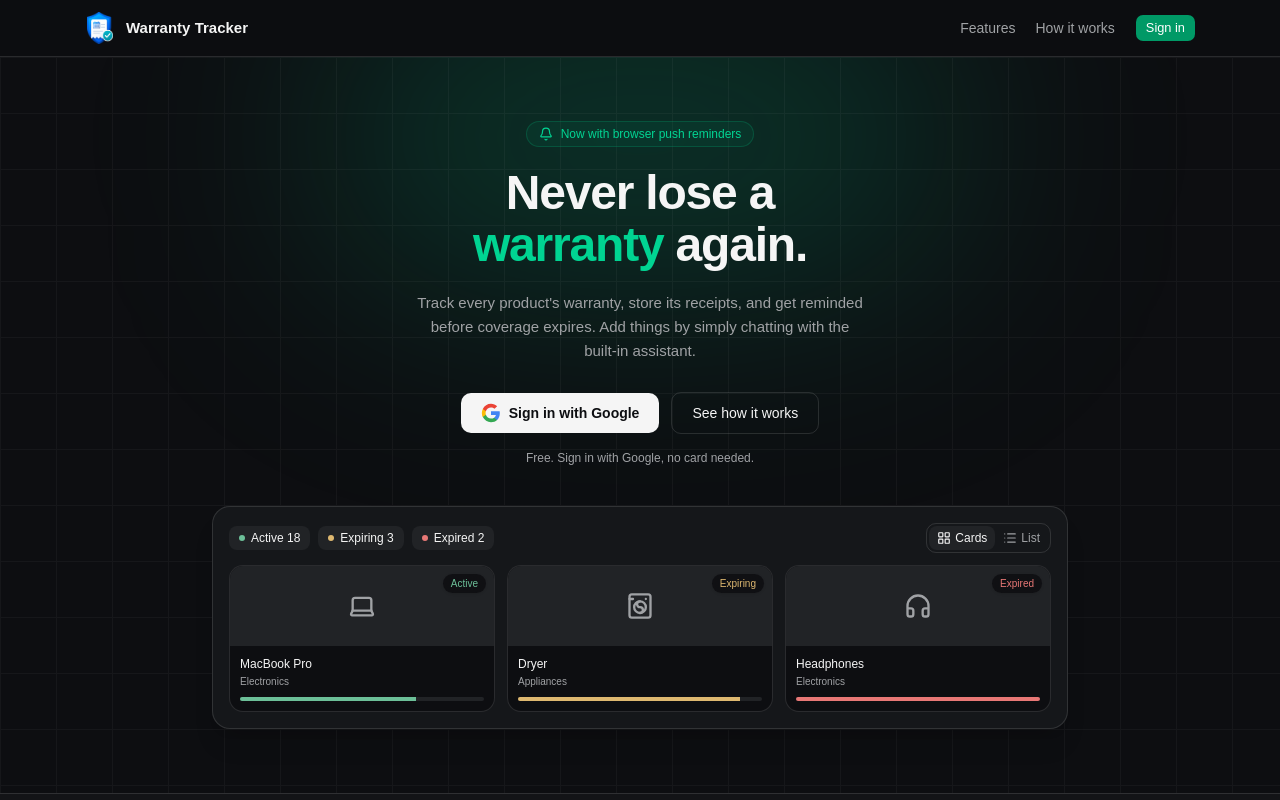
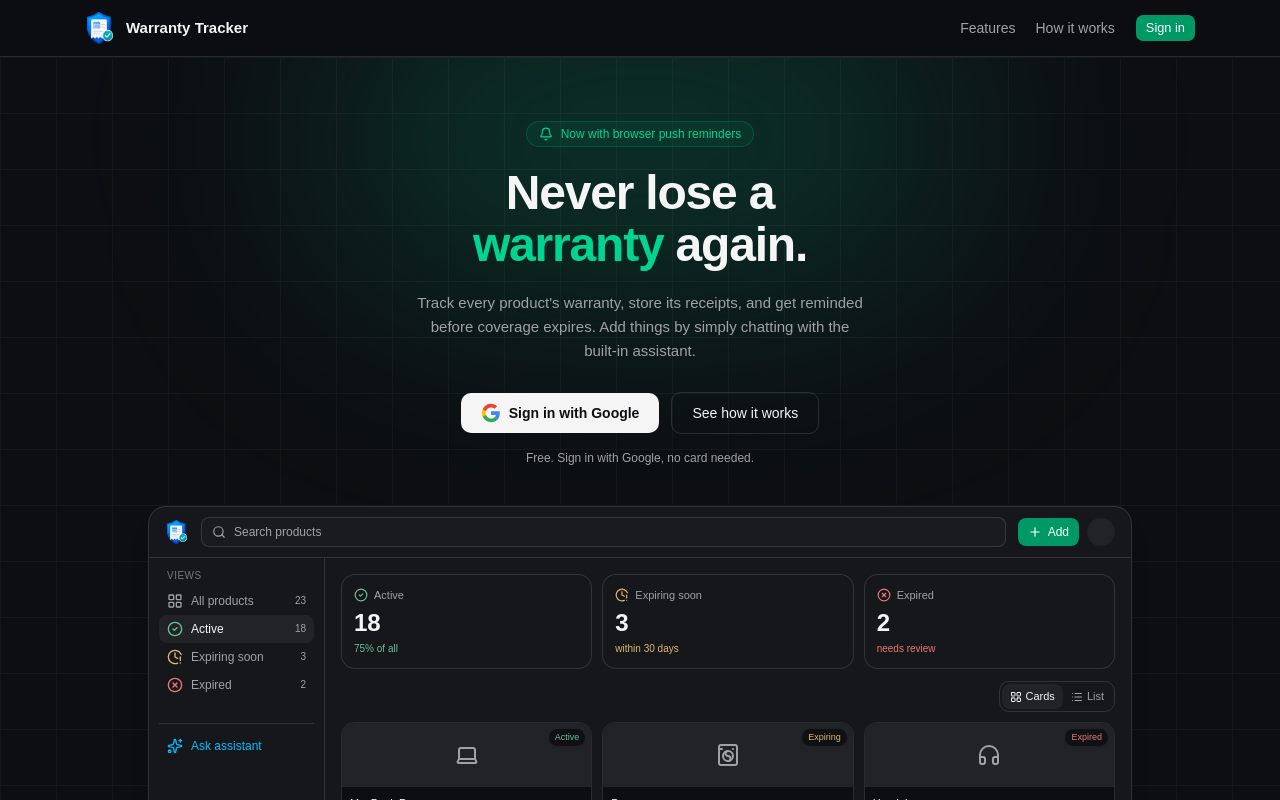
Before and after one commit to asaf27064/warranty-tracker, a React (Vite) app in the folder frontend/: page / in a window 1280 px wide. Shown: the top 800 px of the page. Built offline with nearby package versions, Linux system fonts and the light colour scheme; no server answers.

Commit message:
feat(landing): make the dashboard visual mirror the real app
Rebuild the hero dashboard into a faithful mini-app: top bar with search and
Add, a Views sidebar with colored status icons and counts plus Ask assistant,
the three stat cards, and the real top-image product card style.

```diff
--- a/frontend/src/pages/LandingPage.tsx
+++ b/frontend/src/pages/LandingPage.tsx
@@ -12,6 +12,11 @@ import {
   Tv,
   LayoutGrid,
   List,
+  CircleCheck,
+  ClockAlert,
+  CircleX,
+  Plus,
+  Calendar,
   Receipt,
   Check,
   FileText,
@@ -134,36 +139,89 @@ const LandingPage = () => {
           <p className="mt-4 text-xs text-muted-foreground">Free. Sign in with Google, no card needed.</p>
         </motion.div>
 
-        <div className="relative mx-auto max-w-4xl px-5 pb-16">
-          <Reveal className="rounded-2xl border border-border bg-card p-3 shadow-xl sm:p-4">
-            <div className="mb-3 flex items-center justify-between">
-              <div className="flex flex-wrap gap-2">
-                <span className="inline-flex items-center gap-1.5 rounded-md bg-muted px-2.5 py-1 text-xs"><span className="h-1.5 w-1.5 rounded-full bg-[var(--status-active)]" /> Active 18</span>
-                <span className="inline-flex items-center gap-1.5 rounded-md bg-muted px-2.5 py-1 text-xs"><span className="h-1.5 w-1.5 rounded-full bg-[var(--status-expiring)]" /> Expiring 3</span>
-                <span className="inline-flex items-center gap-1.5 rounded-md bg-muted px-2.5 py-1 text-xs"><span className="h-1.5 w-1.5 rounded-full bg-[var(--status-expired)]" /> Expired 2</span>
+        <div className="relative mx-auto max-w-5xl px-5 pb-16">
+          <Reveal className="overflow-hidden rounded-2xl border border-border bg-card shadow-xl">
+            <div className="flex items-center gap-3 border-b border-border px-4 py-2.5">
+              <img src={logo} alt="" className="h-6 w-6 object-contain" />
+              <div className="hidden flex-1 items-center gap-2 rounded-md border border-border bg-muted/40 px-2.5 py-1.5 text-xs text-muted-foreground sm:flex">
+                <Search className="h-3.5 w-3.5" /> Search products
               </div>
-              <div className="hidden items-center rounded-lg border border-border p-0.5 sm:flex">
-                <span className="flex items-center gap-1 rounded-md bg-muted px-2 py-1 text-xs"><LayoutGrid className="h-3.5 w-3.5" /> Cards</span>
-                <span className="flex items-center gap-1 px-2 py-1 text-xs text-muted-foreground"><List className="h-3.5 w-3.5" /> List</span>
+              <div className="ml-auto flex items-center gap-2">
+                <span className="inline-flex items-center gap-1.5 rounded-md bg-emerald-600 px-2.5 py-1.5 text-xs font-medium text-white"><Plus className="h-3.5 w-3.5" /> Add</span>
+                <span className="h-7 w-7 rounded-full bg-muted" />
               </div>
             </div>
-            <div className="grid grid-cols-3 gap-2.5 sm:gap-3">
+            <div className="flex">
+              <div className="hidden w-44 shrink-0 flex-col border-r border-border p-2.5 sm:flex">
+                <p className="mb-1 px-2 text-[10px] font-medium uppercase tracking-wider text-muted-foreground/70">Views</p>
+                {[
+                  { icon: LayoutGrid, label: "All products", count: 23, color: "", active: false },
+                  { icon: CircleCheck, label: "Active", count: 18, color: "c-active", active: true },
+                  { icon: ClockAlert, label: "Expiring soon", count: 3, color: "c-expiring", active: false },
+                  { icon: CircleX, label: "Expired", count: 2, color: "c-expired", active: false },
+                ].map((v) => {
+                  const Icon = v.icon;
+                  return (
+                    <div key={v.label} className={`flex items-center gap-2 rounded-md px-2 py-1.5 text-xs ${v.active ? "bg-muted text-foreground" : "text-muted-foreground"}`}>
+                      <Icon className={`h-4 w-4 shrink-0 ${v.color}`} />
+                      <span className="truncate">{v.label}</span>
+                      <span className="ml-auto text-[10px] text-muted-foreground">{v.count}</span>
+                    </div>
+                  );
+                })}
+                <div className="mt-6 border-t border-border pt-2">
+                  <div className="flex items-center gap-2 rounded-md px-2 py-1.5 text-xs text-sky-600 dark:text-sky-400"><Sparkles className="h-4 w-4" /> Ask assistant</div>
+                </div>
+              </div>
+
+              <div className="min-w-0 flex-1 p-3 sm:p-4">
+                <div className="grid grid-cols-3 gap-2.5">
+                  {[
+                    { icon: CircleCheck, label: "Active", n: 18, sub: "75% of all", color: "c-active" },
+                    { icon: ClockAlert, label: "Expiring soon", n: 3, sub: "within 30 days", color: "c-expiring" },
+                    { icon: CircleX, label: "Expired", n: 2, sub: "needs review", color: "c-expired" },
+                  ].map((s) => {
+                    const Icon = s.icon;
+                    return (
+                      <div key={s.label} className="rounded-xl border border-border bg-card p-2.5 sm:p-3">
+                        <div className="flex items-center gap-1.5 text-[10px] text-muted-foreground sm:text-[11px]"><Icon className={`h-3.5 w-3.5 ${s.color}`} /> {s.label}</div>
+                        <div className="mt-1 text-xl font-bold sm:text-2xl">{s.n}</div>
+                        <div className={`mt-0.5 text-[9px] sm:text-[10px] ${s.color}`}>{s.sub}</div>
+                      </div>
+                    );
+                  })}
+                </div>
+
+                <div className="mt-3 flex justify-end">
+                  <div className="flex items-center rounded-lg border border-border p-0.5">
+                    <span className="flex items-center gap-1 rounded-md bg-muted px-2 py-1 text-[11px]"><LayoutGrid className="h-3 w-3" /> Cards</span>
+                    <span className="flex items-center gap-1 px-2 py-1 text-[11px] text-muted-foreground"><List className="h-3 w-3" /> List</span>
+                  </div>
+                </div>
+
+                <div className="mt-2.5 grid grid-cols-2 gap-2.5 sm:grid-cols-3">
                   {products.map((c) => {
                     const Icon = c.icon;
                     return (
                       <div key={c.name} className="overflow-hidden rounded-xl border border-border bg-background">
-                    <div className="relative flex h-16 items-center justify-center bg-muted text-muted-foreground sm:h-20">
-                      <Icon className="h-6 w-6 sm:h-7 sm:w-7" />
-                      <span className={`absolute right-2 top-2 rounded-full bg-background/85 px-2 py-0.5 text-[9px] font-medium shadow-sm backdrop-blur-sm sm:text-[10px] ${c.color}`}>{c.label}</span>
+                        <div className="relative flex h-16 items-center justify-center bg-muted text-muted-foreground">
+                          <Icon className="h-6 w-6" />
+                          <span className={`absolute right-1.5 top-1.5 rounded-full bg-background/85 px-1.5 py-0.5 text-[9px] font-medium shadow-sm backdrop-blur-sm ${c.color}`}>{c.label}</span>
                         </div>
-                    <div className="p-2 sm:p-2.5">
-                      <div className="truncate text-[11px] font-medium sm:text-xs">{c.name}</div>
-                      <div className="mt-0.5 truncate text-[9px] text-muted-foreground sm:text-[10px]">{c.cat}</div>
-                      <div className="mt-2 h-1 overflow-hidden rounded-full bg-muted"><div className={`h-full ${c.bar}`} style={{ width: c.pct }} /></div>
+                        <div className="p-2">
+                          <div className="truncate text-[11px] font-medium">{c.name}</div>
+                          <div className="mt-0.5 truncate text-[9px] text-muted-foreground">{c.cat}</div>
+                          <div className="mt-1.5 flex items-center justify-between text-[9px]">
+                            <span className="flex items-center gap-1 text-muted-foreground"><Calendar className="h-2.5 w-2.5" /> 06 / 28</span>
+                            <span className={`font-medium ${c.color}`}>{c.left}</span>
+                          </div>
+                          <div className="mt-1 h-1 overflow-hidden rounded-full bg-muted"><div className={`h-full ${c.bar}`} style={{ width: c.pct }} /></div>
                         </div>
                       </div>
                     );
                   })}
+                </div>
+              </div>
             </div>
           </Reveal>
         </div>
```
Lines whose indentation alone changed are shown as unchanged.
